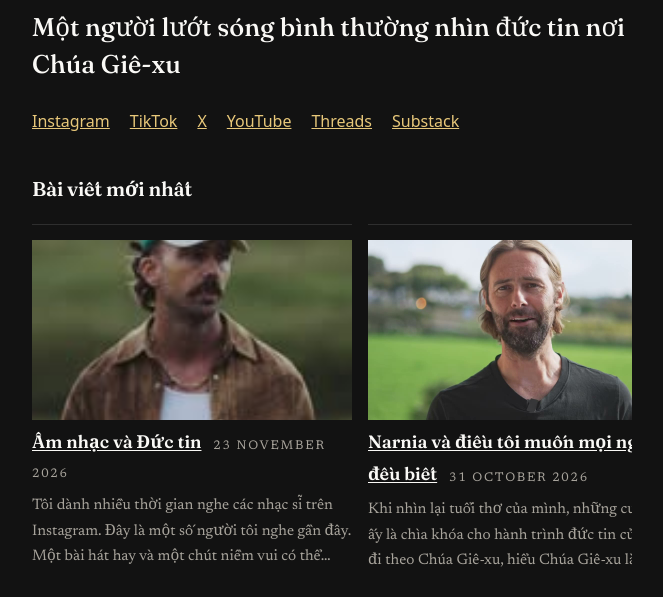
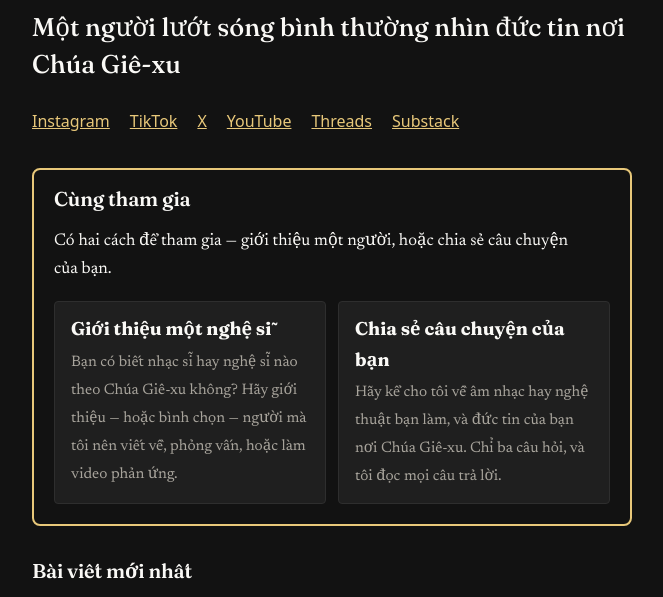
Before and after one commit to streamjonathan/jonathanmccallum-vi, an Eleventy site: page index.njk in a window 1280 px wide. Shown: the part 133-730 px from the top of the page, without its empty margins (308-971 px from the left). Built offline with nearby package versions, Linux system fonts and the light colour scheme; Eleventy itself is replaced by a stand-in of ours; files that its build step writes are made by us from their sources; files whose address does not match are found by name.

Commit message:
Get involved box (translated), linking to the main site's Suggest and Share pages
The lang sites have no /suggest-an-artist/ or /share-your-story/ pages, and the
Worker's session cookie is host-only for jonathanmccallum.com (HttpOnly Secure
SameSite=Lax, Path=/, no Domain attribute) with no CORS headers for cross-origin
API calls, so sign-in and the forms cannot work on the .pages.dev origin. Both
cards therefore link to the main site with absolute URLs.

```diff
--- /dev/null
+++ b/_includes/get-involved.njk
@@ -0,0 +1,14 @@
+<section class="get-involved" aria-labelledby="get-involved-heading">
+  <h2 id="get-involved-heading">Cùng tham gia</h2>
+  <p>Có hai cách để tham gia — giới thiệu một người, hoặc chia sẻ câu chuyện của bạn.</p>
+  <div class="get-involved__cards">
+    <a class="get-involved__card" href="https://jonathanmccallum.com/suggest-an-artist/">
+      <strong>Giới thiệu một nghệ sĩ</strong>
+      <span>Bạn có biết nhạc sĩ hay nghệ sĩ nào theo Chúa Giê-xu không? Hãy giới thiệu — hoặc bình chọn — người mà tôi nên viết về, phỏng vấn, hoặc làm video phản ứng.</span>
+    </a>
+    <a class="get-involved__card" href="https://jonathanmccallum.com/share-your-story/">
+      <strong>Chia sẻ câu chuyện của bạn</strong>
+      <span>Hãy kể cho tôi về âm nhạc hay nghệ thuật bạn làm, và đức tin của bạn nơi Chúa Giê-xu. Chỉ ba câu hỏi, và tôi đọc mọi câu trả lời.</span>
+    </a>
+  </div>
+</section>
--- a/_includes/layouts/base.njk
+++ b/_includes/layouts/base.njk
@@ -101,7 +101,7 @@
 </script>
 {% endif %}
 <link rel="alternate" type="application/rss+xml" title="{{ site.title }}" href="/feed/">
-<link rel="preload" href="/css/style.css?v=11" as="style">
+<link rel="preload" href="/css/style.css?v=12" as="style">
 <link rel="stylesheet" href="/css/style.css?v=11">
 </head>
 <body>
--- a/_includes/layouts/page.njk
+++ b/_includes/layouts/page.njk
@@ -5,3 +5,6 @@ layout: layouts/base.njk
   <h1>{{ title }}</h1>
   {{ content | safe }}
 </article>
+{% if page.url != "/suggest-an-artist/" and page.url != "/share-your-story/" %}
+{% include "get-involved.njk" %}
+{% endif %}
--- a/_includes/layouts/post.njk
+++ b/_includes/layouts/post.njk
@@ -10,6 +10,7 @@ layout: layouts/base.njk
   {{ content | safe }}
   </div>
 </article>
+{% include "get-involved.njk" %}
 {% set prevPost = collections.publishedPosts | getPreviousCollectionItem(page) %}
 {% set nextPost = collections.publishedPosts | getNextCollectionItem(page) %}
 {% if prevPost or nextPost %}
--- a/css/style.css
+++ b/css/style.css
@@ -256,6 +256,28 @@ button[type="submit"] {
 /* Featured carousel: the newest articles in a slow-moving row, same
    scroll-snap pattern as the Watch row. The reader can swipe or scroll
    it by hand; the script below moves it along gently when left alone. */
+.get-involved {
+  border: 2px solid var(--link);
+  border-radius: 0.5rem;
+  padding: 1rem 1.25rem 1.25rem;
+  margin: 0 0 1.5rem;
+}
+.get-involved h2 { margin-top: 0; }
+.get-involved__cards { display: flex; flex-wrap: wrap; gap: 0.75rem; margin-top: 0.75rem; }
+.get-involved__card {
+  flex: 1 1 16rem;
+  display: block;
+  padding: 0.75rem 1rem;
+  border: 1px solid var(--line);
+  border-radius: 0.25rem;
+  background: var(--code-bg);
+  color: var(--text);
+  text-decoration: none;
+}
+.get-involved__card:hover { border-color: var(--link); }
+.get-involved__card strong { display: block; font-family: "Fraunces", Georgia, "Iowan Old Style", "Times New Roman", serif; font-size: 1.15rem; margin-bottom: 0.25rem; }
+.get-involved__card span { color: var(--muted); font-size: 0.95rem; }
+
 .featured { margin-top: 1.5rem; }
 .featured-row { display: flex; gap: 1rem; overflow-x: auto; scroll-snap-type: x mandatory; list-style: none; padding: 0 0 0.5rem; margin: 1rem 0; }
 /* The arrows and dots are the navigation now, so the row's own
--- a/index.njk
+++ b/index.njk
@@ -17,6 +17,8 @@ eleventyExcludeFromCollections: true
   <a href="https://www.threads.com/@jonamccallum">Threads</a>
   <a href="https://jonamccallum.substack.com">Substack</a>
 </p>
+
+{% include "get-involved.njk" %}
 
 <section class="featured" data-fade aria-labelledby="featured-heading">
   <h2 id="featured-heading">Bài viết mới nhất</h2>
```
